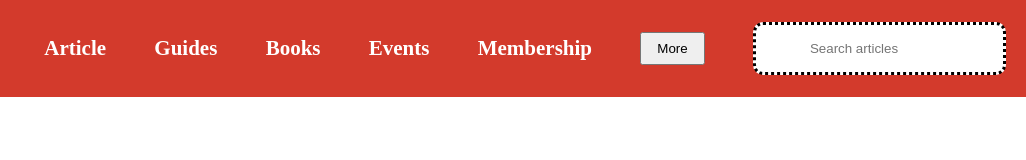
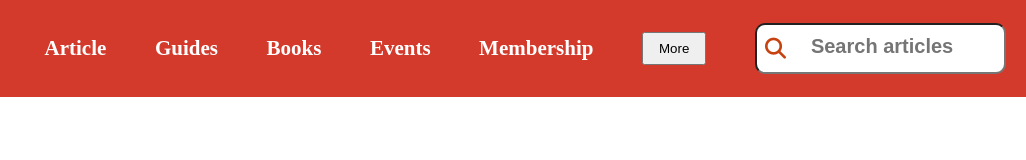
Before and after one commit to IjayAbby/Design-Teardown, a plain HTML site: page index.html in a window 1280 px wide. Shown: the full height of the page, 254-1280 px from the left. Drawn offline with Linux system fonts and the light colour scheme.

Commit message:
add search icon modify placeholder text add styles

```diff
--- a/assests/style.css
+++ b/assests/style.css
@@ -42,9 +42,23 @@ input {
     margin-right: 20px;
     padding: 16px 16px 16px 54px;
     border-radius: 10px;
-    border: dotted;
 }
 
 .nav-button {
     padding: 7px 15px 7px 15px;
 }
+
+.search {
+    position: absolute;
+    top: 38px;
+    margin-left: 10px;
+}
+
+.fa-search {
+    color: #c74211;
+}
+
+::placeholder {
+    font-size: 20px;
+    font-weight: bold;
+  }
--- a/index.html
+++ b/index.html
@@ -23,6 +23,7 @@
             </li>
             <li>
                 <input class="flex" type="search" placeholder="Search articles">
+                <span><i class="fas fa-search search"></i></span>
             </li>
         </ul>
     </nav>
```
